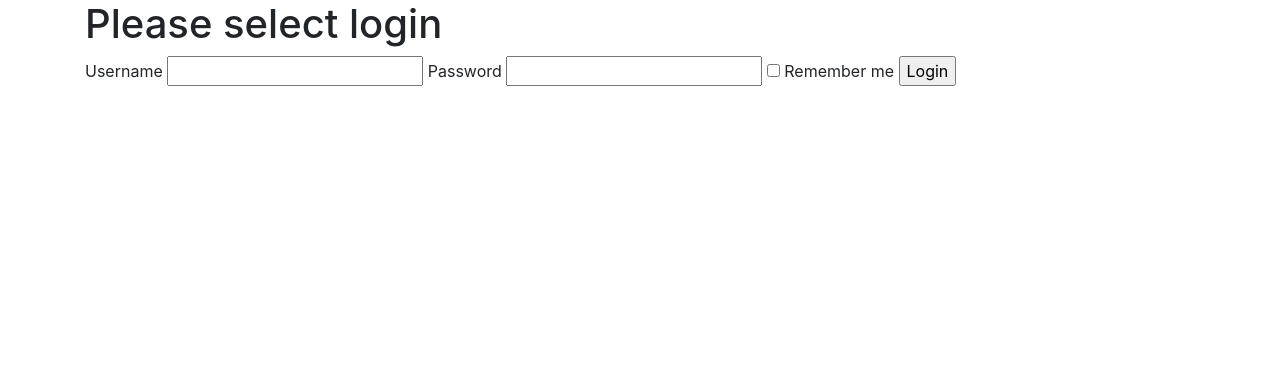
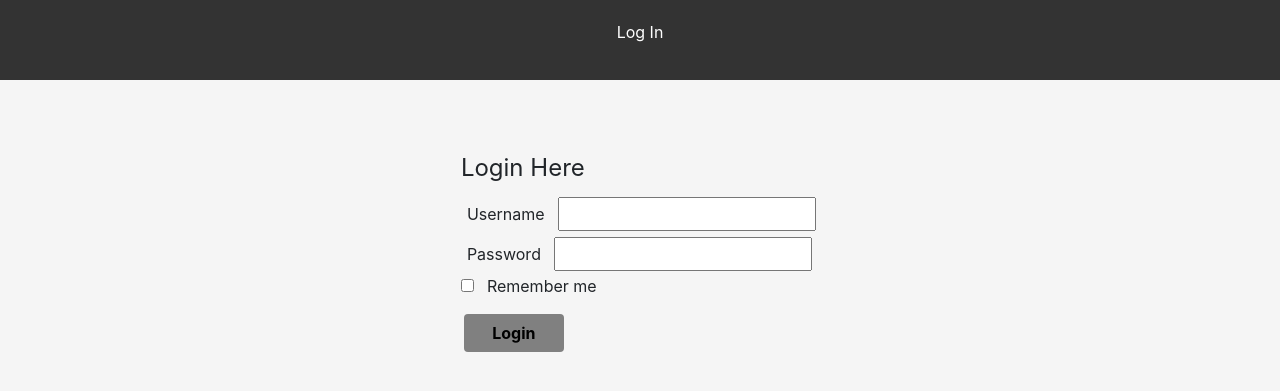
Before and after one commit to mortar-and-pestle/Admin-Portal, a Flask app: page / in a window 1280 px wide. Shown: the top 391 px of the page. Run offline with Flask 2, Linux system fonts and the light colour scheme; some libraries are stand-ins or nearby versions.

Commit message:
Implement database. Form python package and separate route/model functionality.Design links.html. Add nav-bar. Write unit tests. Add a few flash messages to routes.py. Add presentationDoc. Rename admin.py to routes.py. Rename css.

```diff
--- a/admin/admin.py
+++ /dev/null
@@ -1,36 +0,0 @@
-from flask import Flask, render_template, url_for, flash, redirect, session
-from forms import LoginForm
-
-#Create instance of Flask Class passing in __name__
-#__name__ is the name of the current Python module. The app needs to know where
-#it’s located to set up some paths, and __name__ is a convenient way to tell it that.
-app = Flask(__name__)
-
-#Config is a subclass of a Dictionary. It acts just like a dictionary
-#This dict sets certain config values for this Flask app
-#Specifically, setting the secret key to a certain value.
-#A secret key that will be used for securely signing the session cookie and
-#can be used for any other security related needs by extensions or your application.
-app.config['SECRET_KEY'] = '33332323232'
-current_admin = ''
-
-#Setup route with @app.route decorator
-#Note:methods indicate the type of HTTP requestions expected.
-#If methods is not included, GET is the default method.
-@app.route('/', methods = ['GET', 'POST'])
-@app.route('/home', methods = ['GET', 'POST'])
-def home():
-    form = LoginForm()
-    if form.validate_on_submit():
-        return redirect(url_for('links'))
-    #render_template will render the template located in the templates folder
-    #Conifiguration with the Jinja2 template engine is taken care of by Flask
-    return render_template('login.html', form = form)
-@app.route('/links')
-def links():
-    return render_template('links.html')
-
-#If this file is being ran directly(not imported), then start execution by
-#called app.run. The debug is so errors will show on the webpage
-if __name__ == '__main__':
-    app.run(debug = True)
--- a/admin/forms.py
+++ b/admin/forms.py
@@ -1,8 +1,10 @@
 from flask_wtf import FlaskForm
 from wtforms import SubmitField, SelectField, StringField, PasswordField, BooleanField
+from wtforms.widgets import PasswordInput
+from wtforms.validators import DataRequired, Length
 
 class LoginForm(FlaskForm):
-    username = StringField('Username')
-    password = PasswordField('Password')
+    username = StringField('Username', validators =[DataRequired(), Length(min = 2, max = 25)])
+    password = PasswordField('Password', validators = [DataRequired(), Length(min = 6, max = 30)], widget=PasswordInput(hide_value=False))
     remember = BooleanField('Remember me')
     submit = SubmitField('Login')
--- /dev/null
+++ b/admin/routes.py
@@ -0,0 +1,43 @@
+from flask import Flask, render_template, url_for, flash, redirect, session
+from admin import app, db
+from admin.forms import LoginForm
+from admin.models import User
+from flask_login import login_user, current_user, logout_user, login_required
+
+current_admin = ''
+
+#Setup route with @app.route decorator
+#Note:methods indicate the type of HTTP requestions expected.
+#If methods is not included, GET is the default method.
+@app.route('/', methods = ['GET', 'POST'])
+@app.route('/home', methods = ['GET', 'POST'])
+def home():
+    if current_user.is_authenticated:
+        return redirect(url_for('links'))
+    form = LoginForm()
+    if form.validate_on_submit():
+        user = User.query.filter_by(username = form.username.data).first()
+        if user:
+            login_user(user, remember = form.remember.data)
+            if user.type != "":
+                return redirect(url_for('links'))
+            else:
+                flash('You do not have admin status! Please contact IT to be assigned an admin status.', 'danger')
+                return redirect(url_for('logout'))
+        else:
+            flash('Login failed. Check username and password.', 'danger')
+
+    #render_template will render the template located in the templates folder
+    #Conifiguration with the Jinja2 template engine is taken care of by Flask
+    return render_template('login.html',title = 'Login', form = form)
+
+@app.route('/links')
+@login_required
+def links():
+    user = User.query.filter_by(username = current_user.username).first()
+    return render_template('links.html', title = "Links", user = user)
+
+@app.route('/logout')
+def logout():
+    logout_user()
+    return redirect(url_for('home'))
--- a/admin/static/main.css
+++ b/admin/static/main.css
@@ -0,0 +1,144 @@
+*{
+    margin: 0;
+    padding:0;
+    box-sizing: border-box;
+}
+.navbar {
+    display:flex;
+    align-items: center;
+    justify-content: center;
+    background-color: #333;
+    color: whitesmoke;
+    width: 100%;
+    height: 80px;
+    position: fixed;
+    top: 0px ;
+    padding: 0 30px;
+}
+
+/* input:invalid {
+    border: 2px dashed red;
+  }
+
+input:invalid:required {
+    background-image: linear-gradient(to right, pink, lightgreen);
+  } */
+
+  /* #submit {
+      visibility: hidden;
+  } */
+
+.flex-container {
+  display: flex;
+  justify-content: center;
+  background-color: DodgerBlue;
+}
+
+.flex-container > div {
+  background-color: #f1f1f1;
+  width: 100px;
+  margin: 10px;
+  text-align: center;
+  line-height: 75px;
+  font-size: 30px;
+}
+/*This is absolutley not how to fix the positioning of the flashes...*/
+.alert {
+  position: relative;
+  padding: $alert-padding-y $alert-padding-x;
+  margin-bottom: $alert-margin-bottom;
+  border: $alert-border-width solid transparent;
+  @include border-radius($alert-border-radius);
+  top: 60px;
+}
+
+.row{
+  position: absolute;
+  top: 250px;
+  left: 800px;
+}
+.navbar a {
+    color: #fff;
+    padding: 10px 20px;
+    margin: 0 5px;
+}
+
+.navbar ul {
+    display: flex;
+}
+
+
+input, label{
+    padding: 3px;
+    margin: 3px;
+
+}
+
+label{
+    display: inline;
+    width: 75px;
+    text-align: right;
+    margin-bottom: 5px;
+}
+
+input[type=submit]{
+    background-color: gray;
+    width: 100px;
+    text-align: center;
+    display: block;
+    color: black;
+    font-weight: bold; /*The normal font is too hard to read. Can change back if you want*/
+}
+body
+{
+    background-color: whitesmoke;
+}
+.box{
+    display: flex;
+    flex-direction: column;
+    justify-content: center;
+    align-items: center;
+    align-content: center;
+    padding-top: 150px;
+}
+
+.bot{
+   display: flex;
+   flex-direction: column;
+   justify-content: center;
+   align-items: center;
+   align-content: center;
+   padding-top: 0px;
+}
+th, td{
+    padding: 100px;
+    text-align: center;
+}
+
+table, th, td {
+    border:2px solid black;
+    border-collapse: collapse;
+    text-align: center;
+}
+a{
+    color: #333;
+    text-decoration: none;
+}
+
+h1, h2, h3 {
+    padding-bottom: 30px;
+}
+
+p{
+    margin: 10px 0;
+}
+
+
+ul{
+    list-style: none;
+}
+
+a {
+    text-decoration: none;
+    color: #333;
+}
--- a/admin/templates/layout.html
+++ b/admin/templates/layout.html
@@ -1,29 +1,46 @@
 <!DOCTYPE html>
-<html>
+  <html lang="en">
     <head>
-    <meta charset="utf-8">
-    <meta name="viewport" content="width=device-width, initial-scale=1, shrink-to-fit=no">
-    <link rel="stylesheet" href="https://cdn.jsdelivr.net/npm/bootstrap@4.5.3/dist/css/bootstrap.min.css" integrity="sha384-TX8t27EcRE3e/ihU7zmQxVncDAy5uIKz4rEkgIXeMed4M0jlfIDPvg6uqKI2xXr2" crossorigin="anonymous">
-    <link rel="stylesheet" type="text/css" href="{{ url_for('static', filename='main.css') }}">
-    <title> </title>
+        <meta charset="UTF-8">
+        <meta name="viewport" content="width=device-width, initial-scale=1.0">
+        <link rel="stylesheet" href="https://stackpath.bootstrapcdn.com/bootstrap/4.5.0/css/bootstrap.min.css" integrity="sha384-9aIt2nRpC12Uk9gS9baDl411NQApFmC26EwAOH8WgZl5MYYxFfc+NcPb1dKGj7Sk" crossorigin="anonymous">
+        <link rel="stylesheet" type="text/css" href="{{ url_for('static', filename = 'main.css') }}">
+        {% if title %}
+            <title>Admin Portal - {{ title }}</title>
+        {% else %}
+            <title>Admin Portal</title>
+        {% endif %}
     </head>
     <body>
-        <div class= "container">
-            <!--Flashes go above any other code -->
-            {% with messages = get_flashed_messages(with_categories = true) %}
-                {% if messages %}
+        <header class="head">
+            <div class="navbar">
+                <nav>
+                    <ul>
+                        {% if current_user.is_authenticated %}
+                        <li><a href="{{url_for('logout')}}">Log Out</a></li>
+                        {% else %}
+                        <li><a href="{{url_for('home')}}">Log In</a></li>
+                        {% endif %}
+                    </ul>
+                </nav>
+            </div>
+        </header>
+        <!--Flashes go below navbar other code -->
+        <div class="flex-container2">
+            <div>
+              {% with messages = get_flashed_messages(with_categories=true)%}
+                  {% if messages%}
                       {% for category, message in messages %}
                           <div class = "alert alert-{{ category }}">
                               {{message}}
                           </div>
-                    {% endfor %}
-                {% endif %}
+                      {% endfor%}
+                  {% endif%}
               {% endwith %}
               <!--Child HTML content will lie here-->
-            {% block content %} {% endblock %}
+              {% block content %}{% endblock %}
             </div>
-    <script src="https://code.jquery.com/jquery-3.5.1.slim.min.js" integrity="sha384-DfXdz2htPH0lsSSs5nCTpuj/zy4C+OGpamoFVy38MVBnE+IbbVYUew+OrCXaRkfj" crossorigin="anonymous"></script>
-    <script src="https://cdn.jsdelivr.net/npm/popper.js@1.16.1/dist/umd/popper.min.js" integrity="sha384-9/reFTGAW83EW2RDu2S0VKaIzap3H66lZH81PoYlFhbGU+6BZp6G7niu735Sk7lN" crossorigin="anonymous"></script>
-    <script src="https://cdn.jsdelivr.net/npm/bootstrap@4.5.3/dist/js/bootstrap.min.js" integrity="sha384-w1Q4orYjBQndcko6MimVbzY0tgp4pWB4lZ7lr30WKz0vr/aWKhXdBNmNb5D92v7s" crossorigin="anonymous"></script>
+          </div>
+    <script src="https://stackpath.bootstrapcdn.com/bootstrap/4.5.0/js/bootstrap.min.js" integrity="sha384-OgVRvuATP1z7JjHLkuOU7Xw704+h835Lr+6QL9UvYjZE3Ipu6Tp75j7Bh/kR0JKI" crossorigin="anonymous"></script>
     </body>
   </html>
--- a/admin/templates/login.html
+++ b/admin/templates/login.html
@@ -1,17 +1,44 @@
 {% extends "layout.html" %}
 {% block content %}
-    <h1> Please select login</h1>
-    <form method= "POST" action="">
-        {{form.hidden_tag()}}
-        {{form.username.label}}
-        {{form.username}}
-
-        {{form.password.label}}
-        {{form.password}}
-
-        {{form.remember}}
-        {{form.remember.label}}
-
-        {{form.submit}}
-    </form>
+    <div class = "box">
+        <form method="POST" action="">
+            {{ form.hidden_tag()}}
+            <fieldset class = "form-group">
+                <legend>Login Here</legend>
+                <div>
+                    {{form.username.label}}
+                    {% if form.username.errors%}
+                        {{form.username(class = "is-invalid")}}
+                        <div class = "invalid-feedback">
+                            {% for error in form.username.errors %}
+                                <span>{{ error }}</span>
+                            {% endfor %}
+                        </div>
+                    {% else %}
+                        {{form.username}}
+                    {% endif %}
+                </div>
+                <div>
+                    {{form.password.label}}
+                    {% if form.password.errors%}
+                        {{form.password(class = "is-invalid")}}
+                        <div class = "invalid-feedback">
+                            {% for error in form.password.errors %}
+                                <span>{{ error }}</span>
+                            {% endfor %}
+                        </div>
+                    {% else %}
+                        {{form.password}}
+                    {% endif %}
+                </div>
+                <div class = "form-check">
+                    {{form.remember(class = "form-check-input")}}
+                    {{form.remember.label(class = "form-check-label")}}
+                </div>
+            </fieldset>
+            <div>
+                {{form.submit(class = "btn")}}
+            </div>
+        </form>
+    </div>
 {% endblock content %}
--- /dev/null
+++ b/run.py
@@ -0,0 +1,3 @@
+from admin import app
+if __name__ =='__main__':
+    app.run(debug=True)
```
Also changed, not shown: admin/__init__.py (added, +22 -0 lines), admin/models.py (added, +18 -0 lines), admin/templates/links.html (+78 -1 lines), requirements.txt (added, +36 -0 lines), test.py (added, +167 -0 lines), admin/site.db (added), 2 other files. Lines whose indentation alone changed are shown as unchanged.
